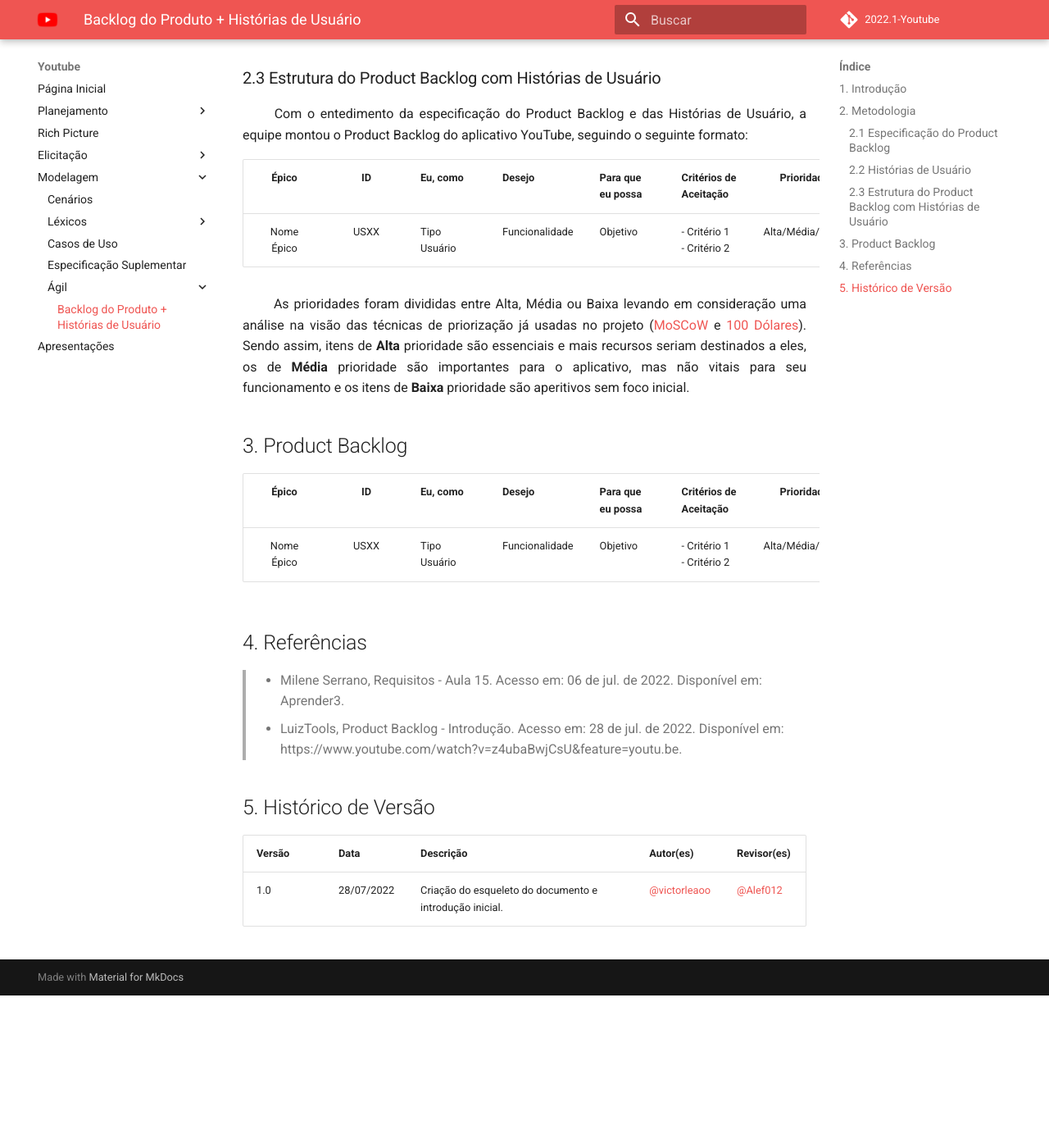
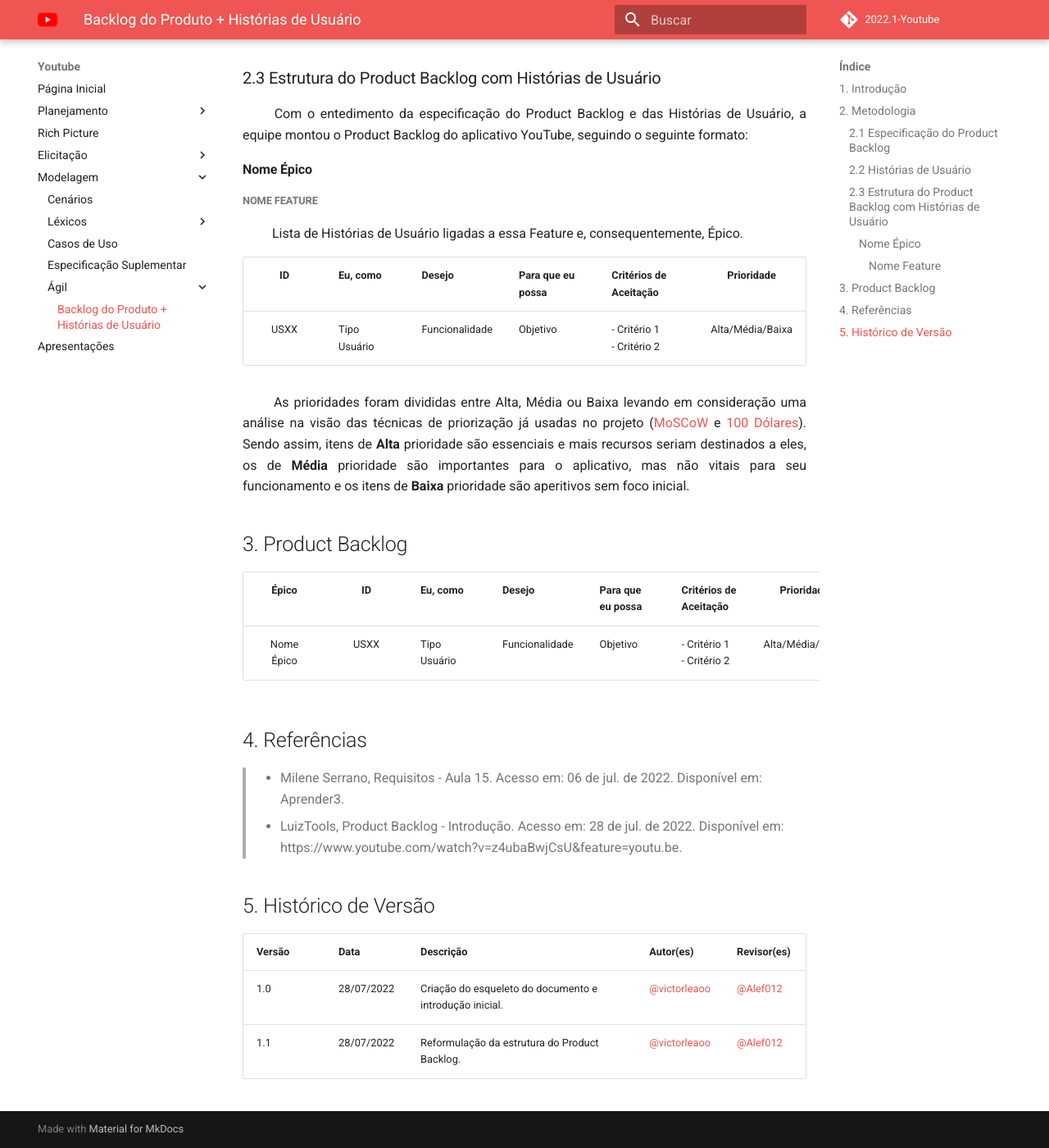
Before and after one commit to Requisitos-de-Software/2022.1-Youtube, an MkDocs documentation site: the page built from docs/modelagem/agil/backlog.md, in a window 1280 px wide and 1400 px high, scrolled down 1285 px. Shown: the whole window at 82% size. Built offline with MkDocs 1.6.1 and Material for MkDocs 9.7.7, drawn with Linux system fonts in a browser that asks for light colours; comment, search, counter and statistics services are not loaded; before the commit the page ends 2499 px from its top, so only the background shows below that.

Commit message:
reformulacao historias e product backlog

```diff
--- a/docs/modelagem/agil/backlog.md
+++ b/docs/modelagem/agil/backlog.md
@@ -29,9 +29,15 @@
 ### 2.3 Estrutura do Product Backlog com Histórias de Usuário
 <p align="justify">&emsp;&emsp; Com o entedimento da especificação do Product Backlog e das Histórias de Usuário, a equipe montou o Product Backlog do aplicativo YouTube, seguindo o seguinte formato:</p>
 
-| Épico      | ID   | Eu, como     | Desejo         | Para que eu possa | Critérios de Aceitação        | Prioridade       |
-| :--------: | :--: | :----------- | :------------- | :---------------- | :---------------------------- | :--------------: |
-| Nome Épico | USXX | Tipo Usuário | Funcionalidade | Objetivo          | - Critério 1<br/>- Critério 2 | Alta/Média/Baixa |
+#### Nome Épico
+
+##### Nome Feature
+
+<p align="justify">&emsp;&emsp; Lista de Histórias de Usuário ligadas a essa Feature e, consequentemente, Épico.</p>
+
+| ID   | Eu, como     | Desejo         | Para que eu possa | Critérios de Aceitação        | Prioridade       |
+| :--: | :----------- | :------------- | :---------------- | :---------------------------- | :--------------: |
+| USXX | Tipo Usuário | Funcionalidade | Objetivo          | - Critério 1<br/>- Critério 2 | Alta/Média/Baixa |
 
 <p align="justify">&emsp;&emsp; As prioridades foram divididas entre Alta, Média ou Baixa levando em consideração uma análise na visão das técnicas de priorização já usadas no projeto (<a href="https://requisitos-de-software.github.io/2022.1-Youtube/elicitacao/priorizacao/moscow/" target="_blank">MoSCoW</a> e <a href="https://requisitos-de-software.github.io/2022.1-Youtube/elicitacao/priorizacao/100dol/" target="_blank">100 Dólares</a>). Sendo assim, itens de <b>Alta</b> prioridade são essenciais e mais recursos seriam destinados a eles, os de <b>Média</b> prioridade são importantes para o aplicativo, mas não vitais para seu funcionamento e os itens de <b>Baixa</b> prioridade são aperitivos sem foco inicial.</p>
 
@@ -50,3 +56,4 @@
 | Versão | Data | Descrição | Autor(es) | Revisor(es) |
 | ------ | ---- | --------- | --------- | ----------- |
 | 1.0    | 28/07/2022 | Criação do esqueleto do documento e introdução inicial. | <a href="https://github.com/victorleaoo" target="_blank">@victorleaoo</a> | <a href="https://github.com/Alef012" target="_blank">@Alef012</a> |
+| 1.1    | 28/07/2022 | Reformulação da estrutura do Product Backlog. | <a href="https://github.com/victorleaoo" target="_blank">@victorleaoo</a> | <a href="https://github.com/Alef012" target="_blank">@Alef012</a> |
```
